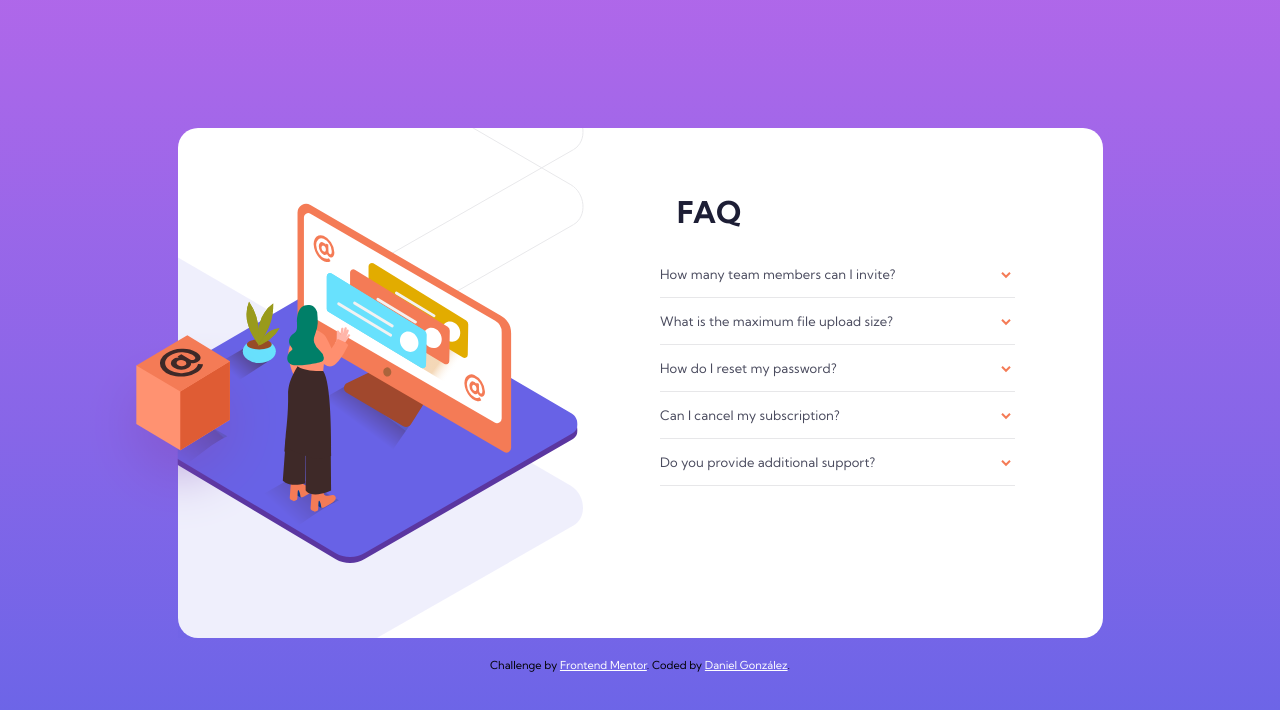
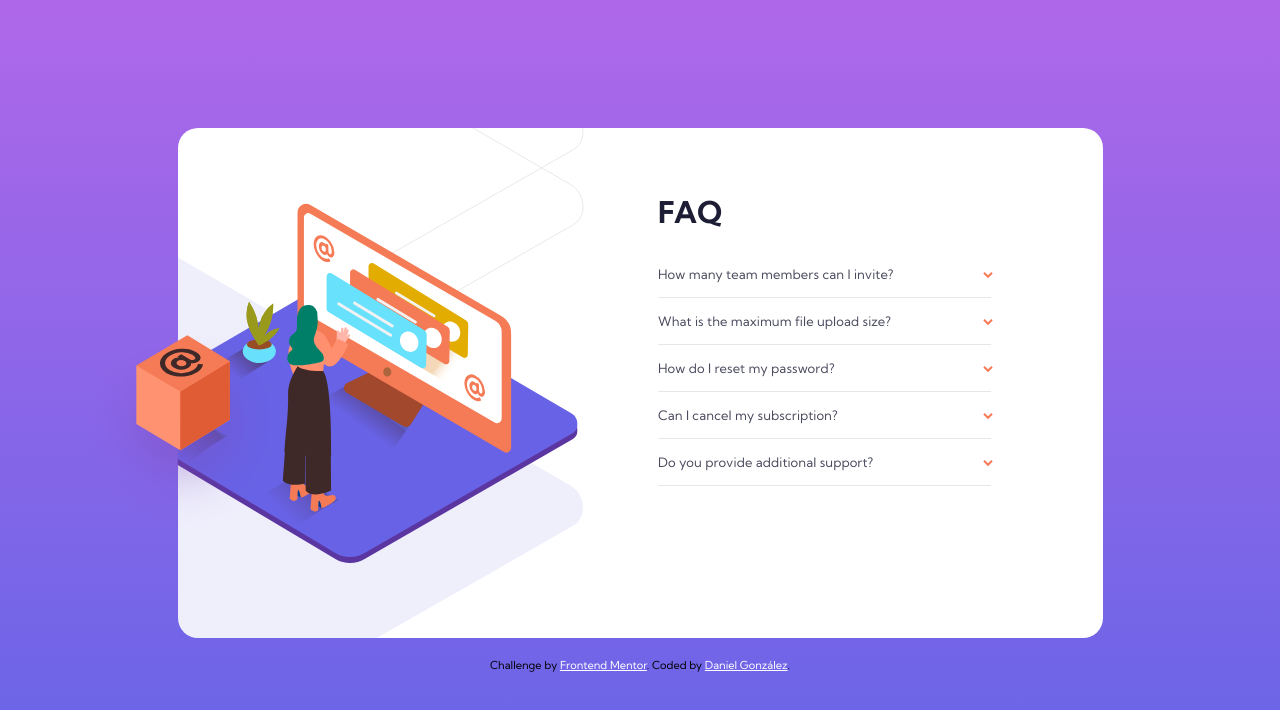
Before and after one commit to odagora/faq-accordion-card, a plain HTML site: page index.html in a window 1280 px wide. Drawn offline with Linux system fonts and the light colour scheme.

Commit message:
:bug: fix tablet responsive design

```diff
--- a/sass/tablet.scss
+++ b/sass/tablet.scss
@@ -2,7 +2,7 @@
   display: grid;
   grid-template-columns: repeat(auto-fit, minmax(375px, 1fr));
   align-items: center;
-  width: 925px;
+  max-width: 925px;
   height: 510px;
   min-height: auto;
   background-color: #FFFFFF;
@@ -10,6 +10,7 @@
   &__header {
     position: relative;
     height: 100%;
+    width: 100%;
     background-image: url('../images/bg-pattern-desktop.svg');
     background-repeat: no-repeat;
     background-position: -560px -295px;
@@ -44,11 +45,22 @@
     margin: 0;
     width: 395px;
     height: 100%;
+    width: 100%;
     background-color: transparent;
   }
   &__title {
     margin-top: 65px;
-    padding: 0 37px;
+    padding: 0 37px 0 18px;
     text-align: left;
   }
+  & .list {
+    padding: 20px 112px 50px 18px;
+    &__item {
+      & label {
+        &::before {
+          right: 11rem;
+        }
+      }
+    }
+  }
 }
```
Also changed, not shown: css/tablet.css.
